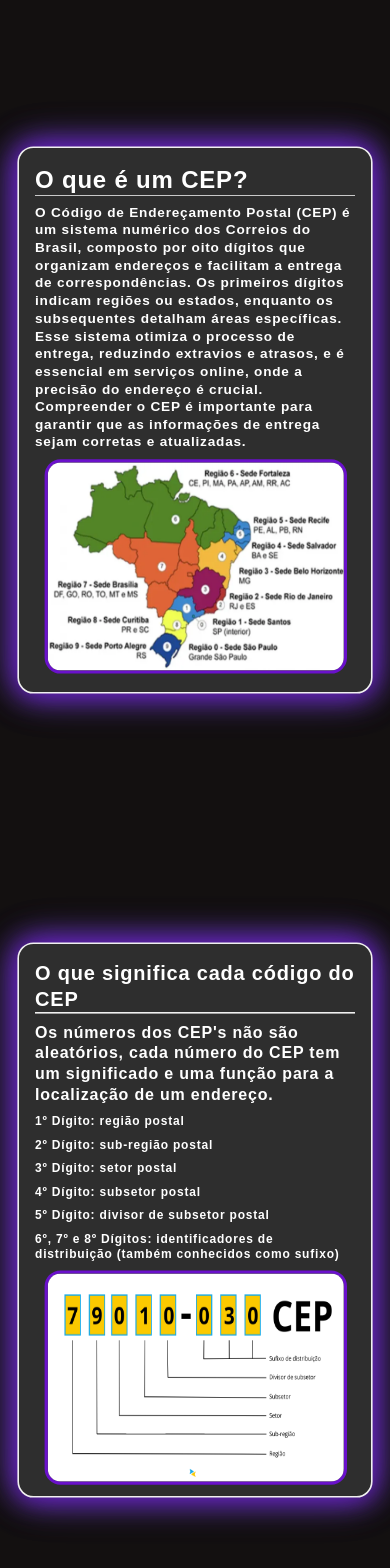
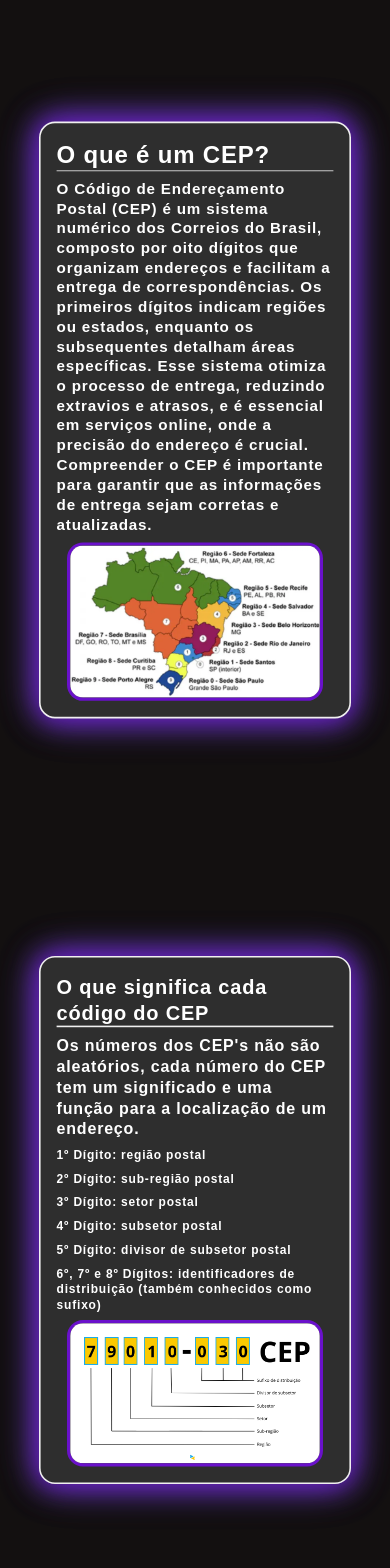
Before and after one commit to ViniciusDizatnikis/Search-CEP, a React (Create React App) app: page / in a window 390 px wide. Shown: the part 980-2548 px from the top of the page. Built offline with nearby package versions, Linux system fonts and the light colour scheme.

Commit message:
coreção tamanho e side bar

```diff
--- a/src/App.js
+++ b/src/App.js
@@ -1,11 +1,10 @@
-import { FaBars, FaSearch, FaInstagram, FaLinkedin, FaGithub, FaTimes, FaReact } from "react-icons/fa";
+import { FaBars, FaSearch, FaInstagram, FaLinkedin, FaGithub, FaTimes, FaReact, FaQuestion, FaHome } from "react-icons/fa";
 import './style.css';
 import { useState, useRef, useEffect } from "react";
 import api from "./api";
 import mapacep from './img/composicao-cep-correios-01-768x468.png.webp';
 import imgCep from './img/significado-numeros-cep.webp';
 import logo from './img/Logo.png';
-import { SpeedInsights } from "@vercel/speed-insights/react"
 
 function App() {
   const [cepInvalido, setCepInvalido] = useState(false);
@@ -14,7 +13,7 @@ function App() {
   const [cep, setCep] = useState({});
   const [loading, setLoading] = useState(false);
   const [isCepLoaded, setIsCepLoaded] = useState(false);
-  const parte2Ref = useRef(null);
+  const resultado = useRef(null);
   const buscar = useRef(null);
   const oqRef = useRef(null);
   const sigCep = useRef(null);
@@ -78,9 +77,10 @@ function App() {
 
       if (response.data.cep) {
         setCepInvalido(false);
-        rolagem(parte2Ref);
+        rolagem(resultado);
       } else {
         setCepInvalido(true);
+        rolagem(resultado)
       }
     } catch (error) {
       console.log(error);
@@ -112,10 +112,10 @@ function App() {
           <div className={`sidebar ${sidebar ? 'active' : ''}`}>
             <ul>
               <FaTimes onClick={closeSidebar} className="fechar" />
-              <li><a onClick={() => { rolagem(buscar); closeSidebar(); }}>Buscar</a></li>
-              <li><a onClick={() => { rolagem(oqRef); closeSidebar(); }}>O que é um CEP?</a></li>
-              <li><a onClick={() => { rolagem(sigCep); closeSidebar(); }}>O que significa o CEP?</a></li>
-              <li><a onClick={() => { rolagem(sobre); closeSidebar(); }}>Sobre</a></li>
+              <li><a onClick={() => { rolagem(buscar); closeSidebar(); }}>{sidebar && <FaSearch/>} Buscar</a></li>
+              <li><a onClick={() => { rolagem(oqRef); closeSidebar(); }}> {sidebar && <FaQuestion/>} que é um CEP?</a></li>
+              <li><a onClick={() => { rolagem(sigCep); closeSidebar(); }}>{sidebar && <FaQuestion/>} O que significa o CEP?</a></li>
+              <li><a onClick={() => { rolagem(sobre); closeSidebar(); }}>{sidebar && <FaHome/>} Sobre</a></li>
               {sidebar && <li className="react">Criado com <FaReact /></li>}
             </ul>
           </div>
@@ -138,8 +138,8 @@ function App() {
         </button>
       </div>
 
-      <div className="parte2" ref={parte2Ref}>
-        <main className="main">
+      <div className="parte2">
+        <main className="main" ref={resultado}>
           {isCepLoaded ? (
             <>
               {cepInvalido ? (
@@ -170,7 +170,7 @@ function App() {
 
       <div className="parte3">
         <div className="oqueDiv" ref={oqRef}>
-          <h1>O que é um CEP?</h1>
+          <h1 className="titulo">O que é um CEP?</h1>
           <p>
             O Código de Endereçamento Postal (CEP) é um sistema numérico dos Correios do Brasil, composto por oito
             dígitos que organizam endereços e facilitam a entrega de correspondências. Os primeiros dígitos indicam
--- a/src/style.css
+++ b/src/style.css
@@ -126,8 +126,8 @@
   border: 2px solid #f0f0f0;
   border-radius: 0 20px 20px 20px;
   background-color: #2e2e2e;
-  width: 1000px;
-  height: 400px;
+  width: 70%;
+  height: auto;
   padding: 20px;
   box-shadow: 0 0 20px rgba(106, 17, 203, 0.8),
     0 0 30px rgba(120, 55, 235, 0.6),
@@ -207,6 +207,10 @@
 }
 
 .oqueDiv {
+  display: flex;
+  flex-direction: column;
+  align-items: center;
+  justify-content: center;
   transform: scale(0.9);
   font-weight: 600;
   line-height: 1.3;
@@ -214,8 +218,8 @@
   border: 2px solid #f0f0f0;
   border-radius: 20px 20px 20px 20px;
   background-color: #2e2e2e;
-  width: 1000px;
-  height: 800px;
+  width: 80%;
+  height: auto;
   padding: 20px;
   box-shadow: 0 0 20px rgba(106, 17, 203, 0.8),
     0 0 30px rgba(120, 55, 235, 0.6),
@@ -225,6 +229,8 @@
 }
 
 .oqueDiv h1 {
+  align-self:normal;
+  font-size: 40px;
   padding: 10px;
   color: white;
   border-bottom: 1px solid #f0f0f0;
@@ -238,7 +244,6 @@
 
 .oqueDiv img {
   margin-top: 20px;
-  margin-left: 120px;
   border: 4px solid #6a11cb;
 }
 
@@ -255,14 +260,17 @@
 
 .sigCep {
   transform: scale(0.9);
+  display: flex;
+  flex-direction: column;
+  align-items: center;
   font-weight: 600;
   line-height: 1.3;
   letter-spacing: 1px;
   border: 2px solid #f0f0f0;
   border-radius: 20px 20px 20px 20px;
   background-color: #2e2e2e;
-  width: 1000px;
-  height: 830px;
+  width: 90%;
+  height: auto;
   padding: 20px;
   box-shadow: 0 0 20px rgba(106, 17, 203, 0.8),
     0 0 30px rgba(120, 55, 235, 0.6),
@@ -274,12 +282,12 @@
 .sigCep img {
   width: 800px;
   margin-top: 30px;
-  margin-left: 95px;
   border: 4px solid #6a11cb;
   border-radius: 20px;
 }
 
 .sigCep h1 {
+  align-self: normal;
   padding: 10px;
   color: white;
   font-size: 40px;
@@ -287,11 +295,13 @@
 }
 
 .sigCep h2 {
+  align-self: normal;
   margin-top: 10px;
   color: white;
 }
 
 .sigCep h3 {
+  align-self: normal ;
   margin-top: 10px;
   color: white
 }
@@ -324,7 +334,7 @@
   border-radius: 0 20px 20px 20px;
   background-color: #2e2e2e;
   width: 1000px;
-  height: 400px;
+  height: auto;
   padding: 20px;
   box-shadow: 0 0 20px rgba(106, 17, 203, 0.8),
     0 0 30px rgba(120, 55, 235, 0.6),
@@ -415,7 +425,7 @@ footer a:hover{
 /*--------------------------------Mobile------------------------------------------*/
 
 
-@media (max-width: 1100px) {
+@media (max-width: 1150px) {
 
   /* cabeçalho */
 
@@ -479,7 +489,7 @@ footer a:hover{
     list-style-type: none;
     padding: 0;
     text-align: center;
-    margin: 0;
+    margin: 0 0 0 10px;
   }
 
   .sidebar ul li {
@@ -546,28 +556,33 @@ footer a:hover{
   }
 
   .oqueDiv {
+    display: flex;
+    justify-content: center;
+    align-items: center;
+    flex-direction: column;
     transform: scale(0.8);
-    width: 400px;
-    height: 640px;
-    padding: 20px;
+    width: 90%;
+    height: auto;
   }
 
   .oqueDiv h1 {
     font-size: 30px;
     padding: 0px;
+    align-self: normal;
   }
 
   .oqueDiv p {
     margin-top: 10px;
-    font-size: 17px;
+    font-size: 19px;
   }
 
   .oqueDiv img {
     margin-top: 10px;
     margin-left: 12px;
     margin-right: 12px;
-    width: 370px;
-    height: 260px;
+    width: 400px;
+    height: auto;
+    max-width: 90%;
     border-radius: 20px;
   }
 
@@ -579,16 +594,17 @@ footer a:hover{
 
   .sigCep {
     transform: scale(0.8);
-    width: 400px;
-    height: 650px;
+    width: 90%;
+    height: auto;
   }
 
   .sigCep img {
+    max-width: 90%;
     margin-top: 10px;
     margin-left: 12px;
     margin-right: 12px;
     width: 370px;
-    height: 260px;
+    height: auto;
     border-radius: 20px;
   }
 
@@ -607,7 +623,7 @@ footer a:hover{
 
   /*Sobre*/
   .parte5 {
-    height: 700px;
+    height: auto;
     display: flex;
     flex-direction: column;
     justify-content: center;
@@ -616,17 +632,17 @@ footer a:hover{
 
   .informacoes {
     transform: scale(0.9);
-    width: 350px;
-    height: 500px;
+    width: 90%;
+    height: auto;
   }
 
   .informacoes h1 {
-    font-size: 35px;
+    font-size: 40px;
   }
 
   .informacoes h2 {
     margin-top: 10px;
-    font-size: 23px;
+    font-size: 25px;
     font-weight: 800;
     line-height: 1.2;
     letter-spacing: 0.5px;
@@ -637,6 +653,7 @@ footer a:hover{
   }
 
   .Logo h1 {
+    margin-bottom: 30px;
     font-size: 30px;
   }
 
```
Also changed, not shown: 1 other file (tests, documents, lock files or other folders).
